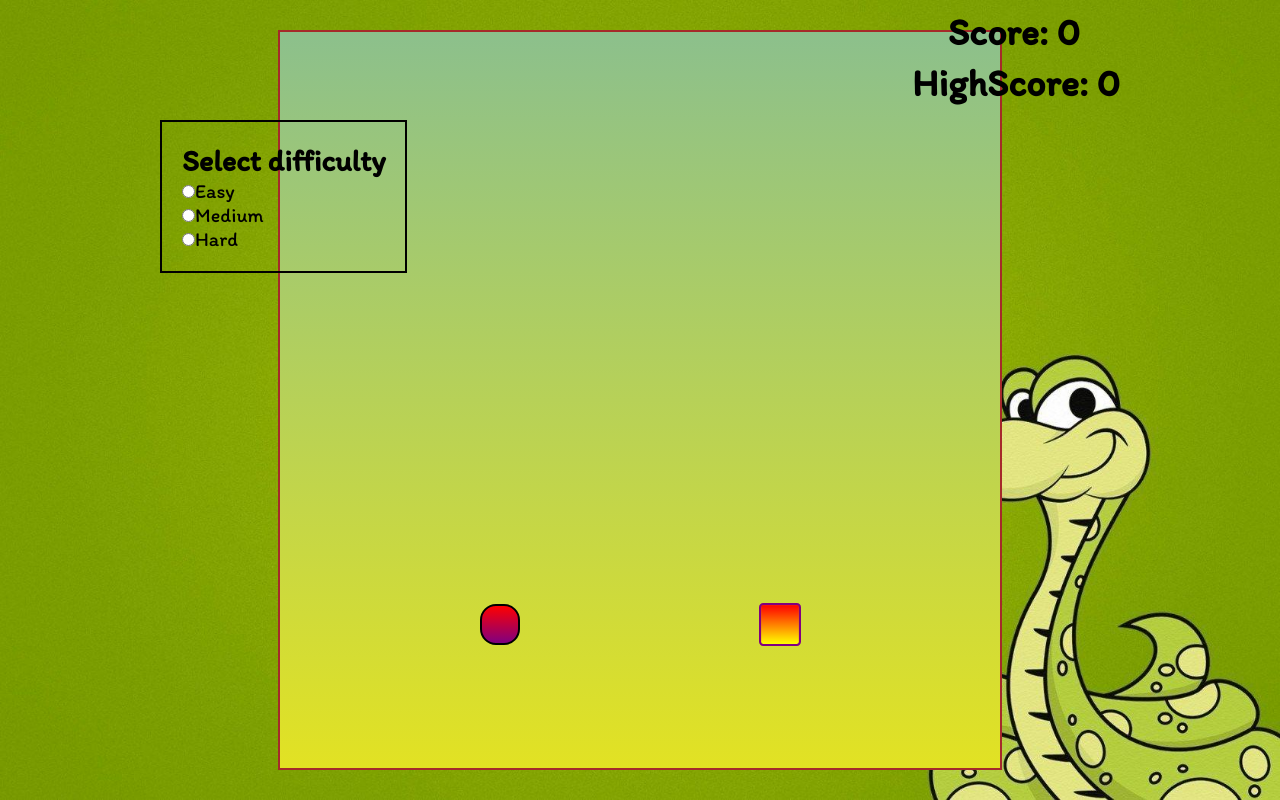
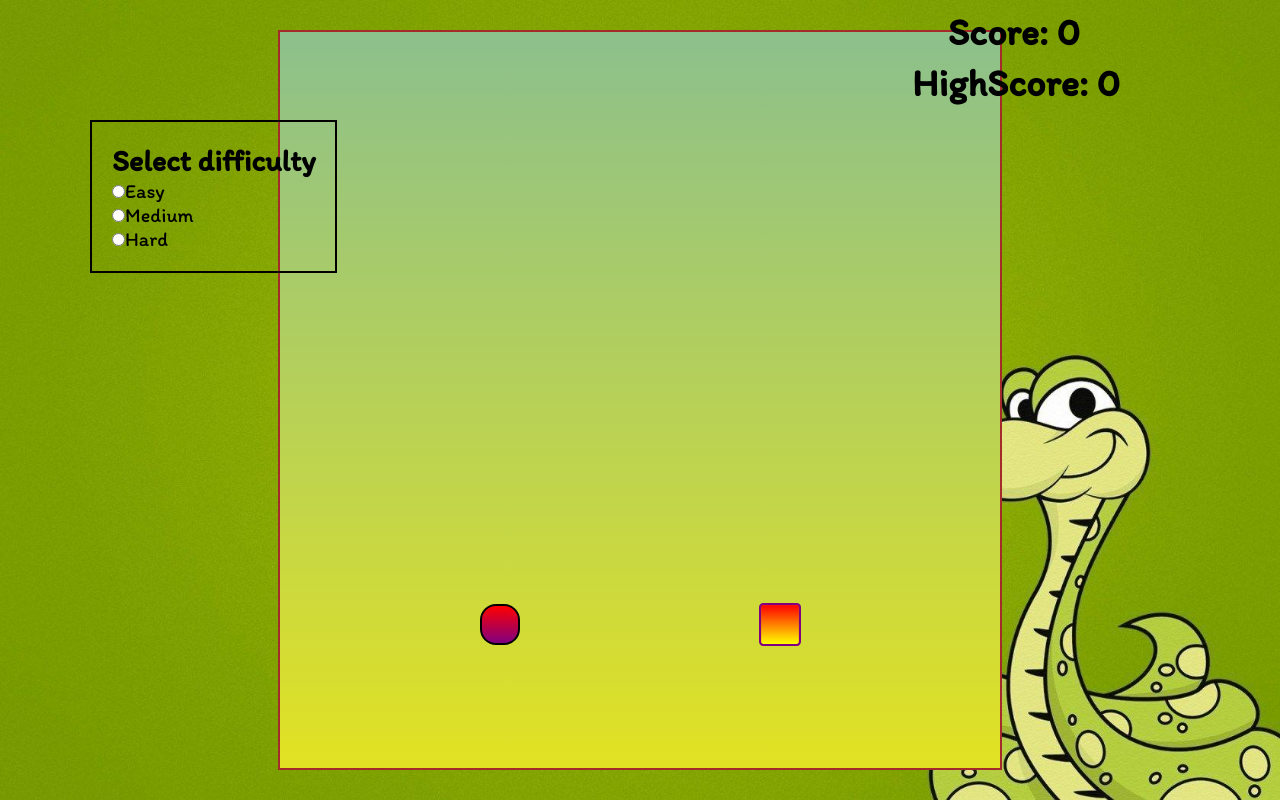
Before and after one commit to GitreefAkram/Snake-Game, a plain HTML site: page index.html in a window 1280 px wide. Drawn offline with Linux system fonts and the light colour scheme.

Commit message:
Update style.css

```diff
--- a/style.css
+++ b/style.css
@@ -58,7 +58,7 @@
 .level {
   position: absolute;
   top: 120px;
-  left: 160px;
+  left: 90px;
   font-size: 20px;
   align-items: center;
   border: 2px solid black;
```
